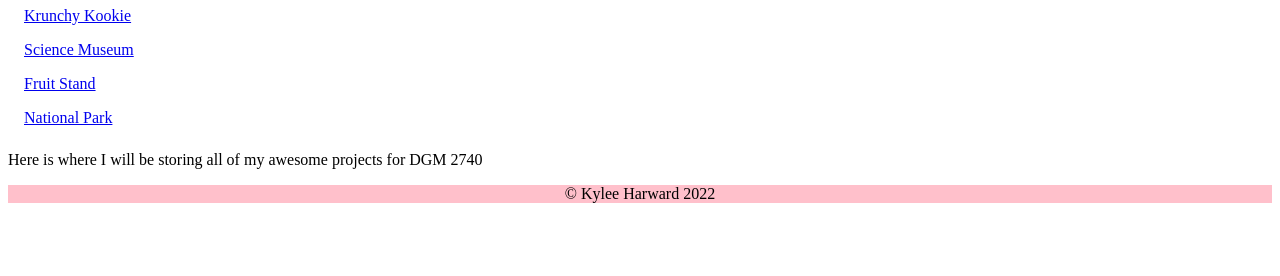
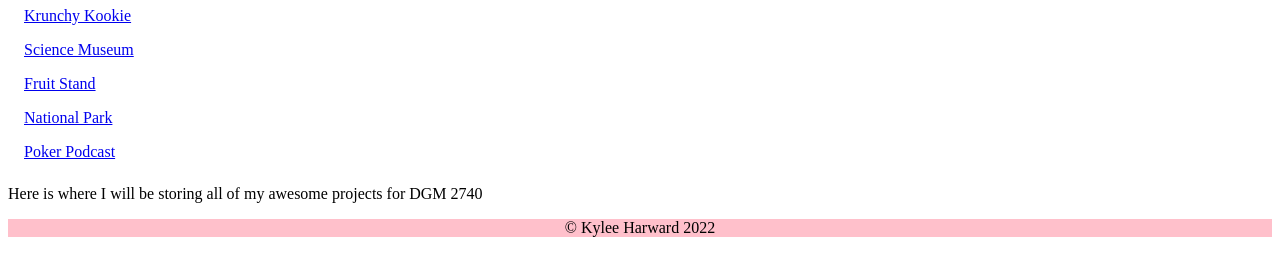
Before and after one commit to kyyyylee/kyyyylee.github.io, a plain HTML site: page index.html in a window 1280 px wide. Shown: the part 128-404 px from the top of the page. Drawn offline with Linux system fonts and the light colour scheme.

Commit message:
dgm2260upload

```diff
--- a/index.html
+++ b/index.html
@@ -18,6 +18,7 @@
     <li><a href="sciencemuseum/index.html">Science Museum</a></li>
     <li><a href="fruitstand/index.html">Fruit Stand</a></li>
     <li><a href="nationalpark/index.html">National Park</a></li>
+    <li><a href="Documentation.pdf" >Poker Podcast</a></li>
   </ul>
 </nav>
 
```
Also changed, not shown: 1 other file.
